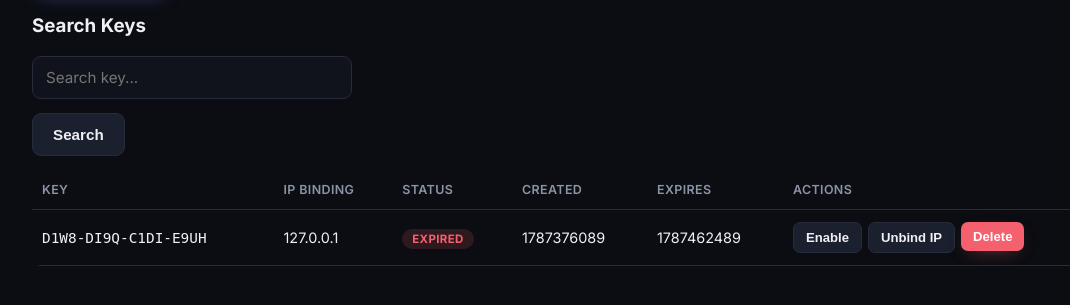
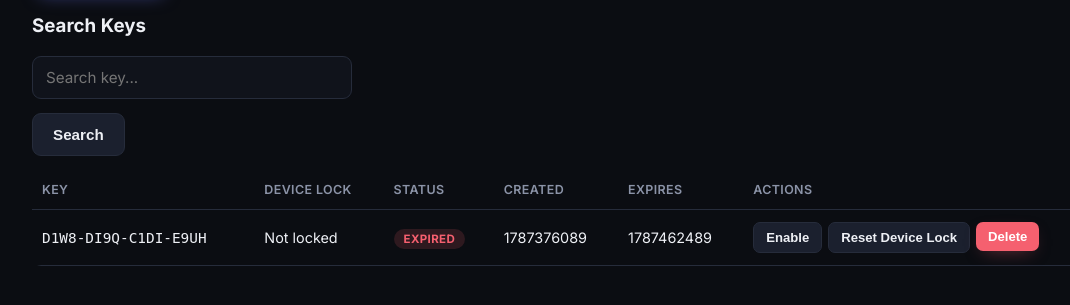
Before and after one commit to axen-mod/page, a Flask app: page /admin/keys in a window 1280 px wide. Shown: the part 323-628 px from the top of the page, without its empty margins (68-1138 px from the left). Run offline with Flask 3, Linux system fonts and the light colour scheme; the visitor is signed in with stand-in values (Sample User, id 1).

Commit message:
Update admin.html

```diff
--- a/templates/admin.html
+++ b/templates/admin.html
@@ -124,11 +124,11 @@
 
       <div class="table-wrap">
 <table>
-        <tr><th>Key</th><th>IP Binding</th><th>Status</th><th>Created</th><th>Expires</th><th>Actions</th></tr>
+        <tr><th>Key</th><th>Device Lock</th><th>Status</th><th>Created</th><th>Expires</th><th>Actions</th></tr>
         {% for k in keys %}
           <tr>
             <td style="font-family:monospace;">{{ k.key }}</td>
-            <td>{{ k.ip or '—' }}</td>
+            <td>{{ 'Locked' if k.device_id else 'Not locked' }}</td>
             <td><span class="badge {{ k.status }}">{{ k.status }}</span></td>
             <td>{{ k.created_at | int }}</td>
             <td>{{ k.expires_at | int }}</td>
@@ -138,7 +138,7 @@
                   <button class="btn small secondary" type="submit">{{ 'Disable' if k.status == 'active' else 'Enable' }}</button>
                 </form>
                 <form method="POST" action="{{ url_for('admin_keys_unbind', key=k.key) }}">
-                  <button class="btn small secondary" type="submit">Unbind IP</button>
+                  <button class="btn small secondary" type="submit">Reset Device Lock</button>
                 </form>
                 <form method="POST" action="{{ url_for('admin_keys_delete', key=k.key) }}" onsubmit="return confirm('Delete this key?');">
                   <button class="btn small danger" type="submit">Delete</button>
@@ -181,7 +181,7 @@
           <h3>Key Settings</h3>
           <label>Token Parameter Name (in URL)</label><input type="text" name="token_param_name" value="{{ settings.key.token_param_name }}">
           <label>Key Validity (hours)</label><input type="number" step="0.5" name="key_validity_hours" value="{{ settings.key.key_validity_hours }}">
-          <label class="checkbox-row"><input type="checkbox" name="bind_ip" {{ 'checked' if settings.key.bind_ip }}> Bind Keys to IP</label>
+          <small class="muted" style="display:block;margin-top:6px;">প্রথম successful login-এ Key একটি device_id-এর সঙ্গে lock হবে। IP/network পরিবর্তন হলেও login চলবে; অন্য device_id থেকে login প্রত্যাখ্যান হবে। Admin চাইলে Keys ট্যাব থেকে Device Lock reset করতে পারবেন।</small>
         </div>
 
         <button class="btn" type="submit">Save Settings</button>
```
